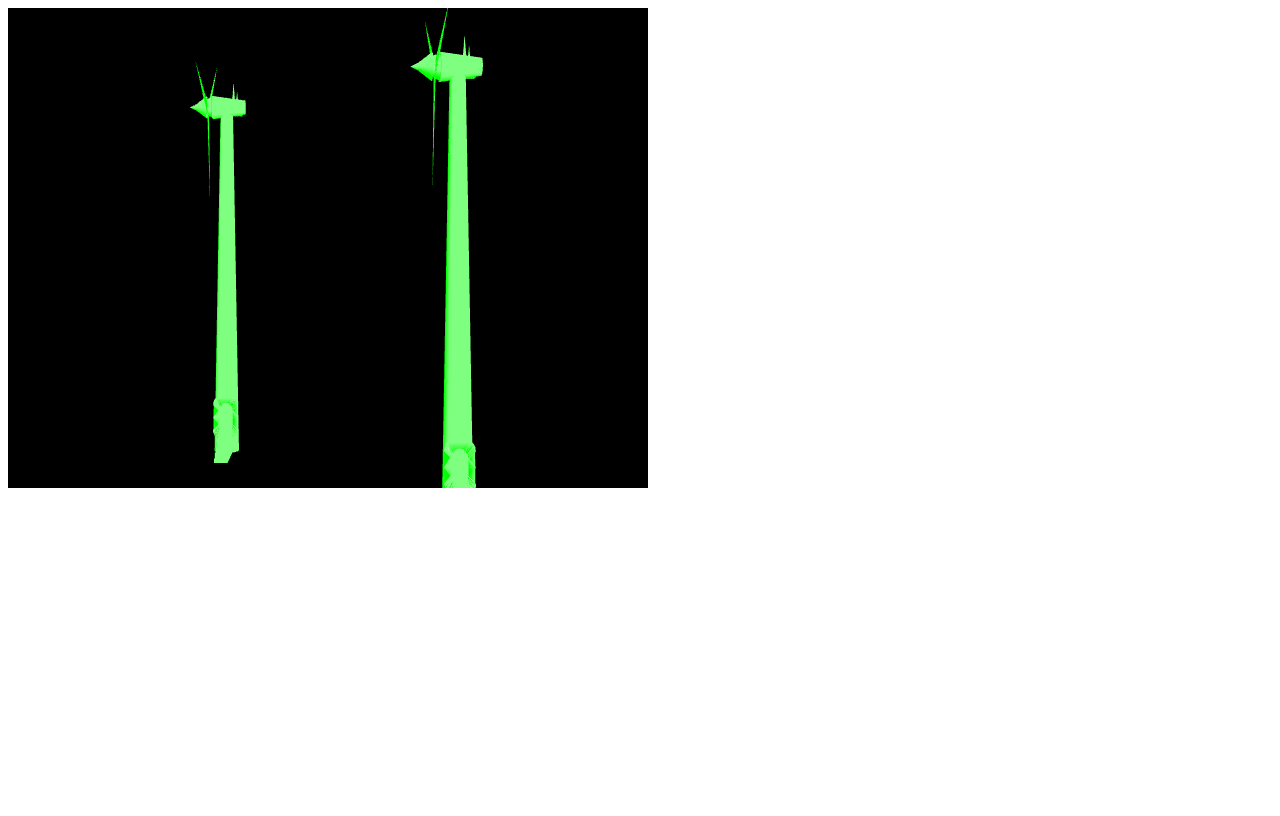
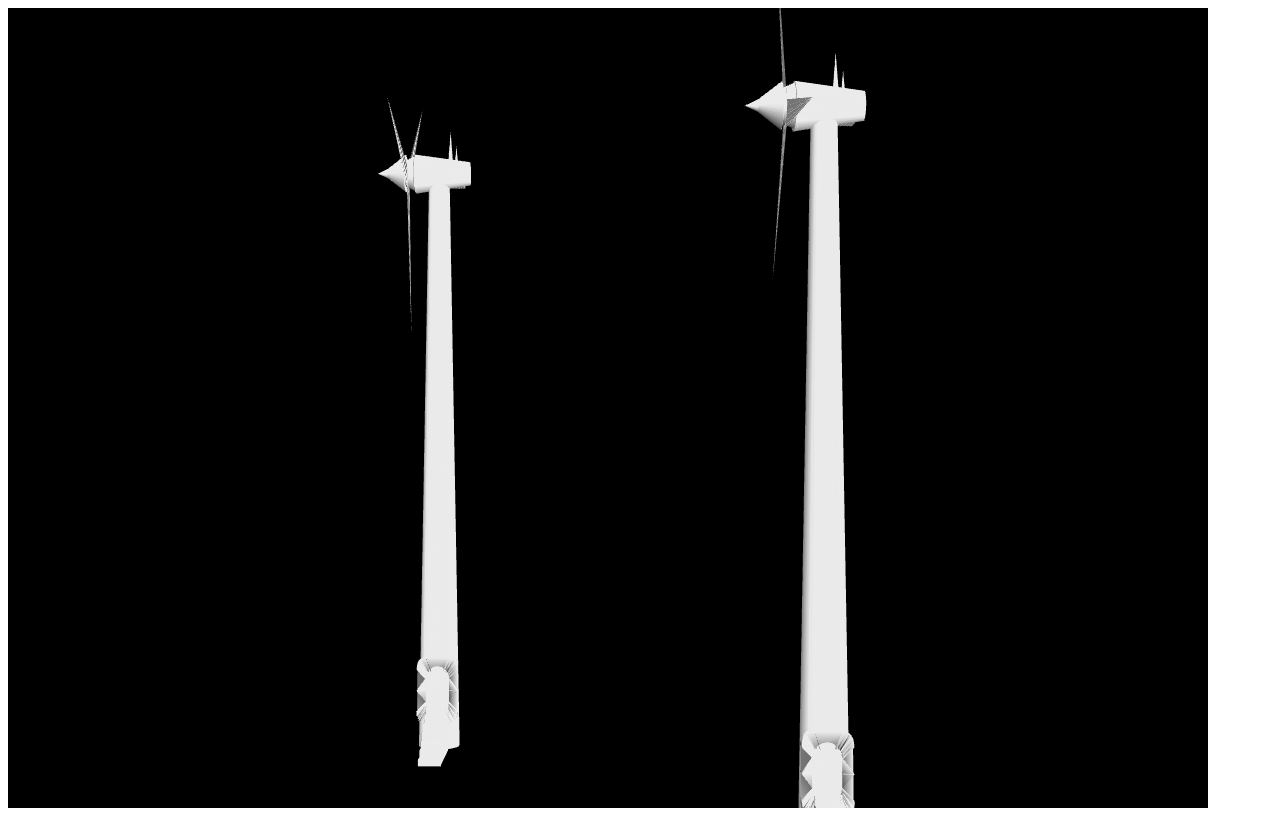
Before and after one commit to gavinhenderson/Graphics, a website built with webpack: page assignment/src/index.html in a window 1280 px wide. Built offline with nearby package versions, Linux system fonts and the light colour scheme; animation ran at ten frames a second.

Commit message:
Not sure what i changed

```diff
--- a/assignment/src/index.html
+++ b/assignment/src/index.html
@@ -5,7 +5,7 @@
 </head>
 
 <body>
-  <canvas id="glCanvas" width="640" height="480">
+  <canvas id="glCanvas" width="1200" height="800">
     Your browser doesn't support canvas
   </canvas>
 </body>
--- a/assignment/src/index.js
+++ b/assignment/src/index.js
@@ -116,7 +116,9 @@ function main() {
     gl.uniform4fv(programInfo.uniformLocations.lightDirection, lightDirection);
 
     turbine1.draw(gl, programInfo, rotation);
-    turbine2.draw(gl, programInfo, rotation);
+
+    let differentRot = rotation / 2;
+    turbine2.draw(gl, programInfo, differentRot);
 
     gl.useProgram(null);
 
--- a/assignment/src/shaders/shader.vert
+++ b/assignment/src/shaders/shader.vert
@@ -29,10 +29,10 @@ void main()
 
 	float diffuse_component = max(dot(normalised_normal, light_direction), 0.0f);
 
-	diffuse_colour = vec4(0.0, 1.0, 0, 1.0);
+	diffuse_colour = vec4(0.2, 0.2, 0.2, 1.0);
 
 	// Define the vertex colour
-	vec4 ambient = diffuse_colour * 0.5;
+	vec4 ambient = diffuse_colour * 0.1;
 
 	vec4 diffuse_lighting = diffuse_component * diffuse_colour;
 
```
